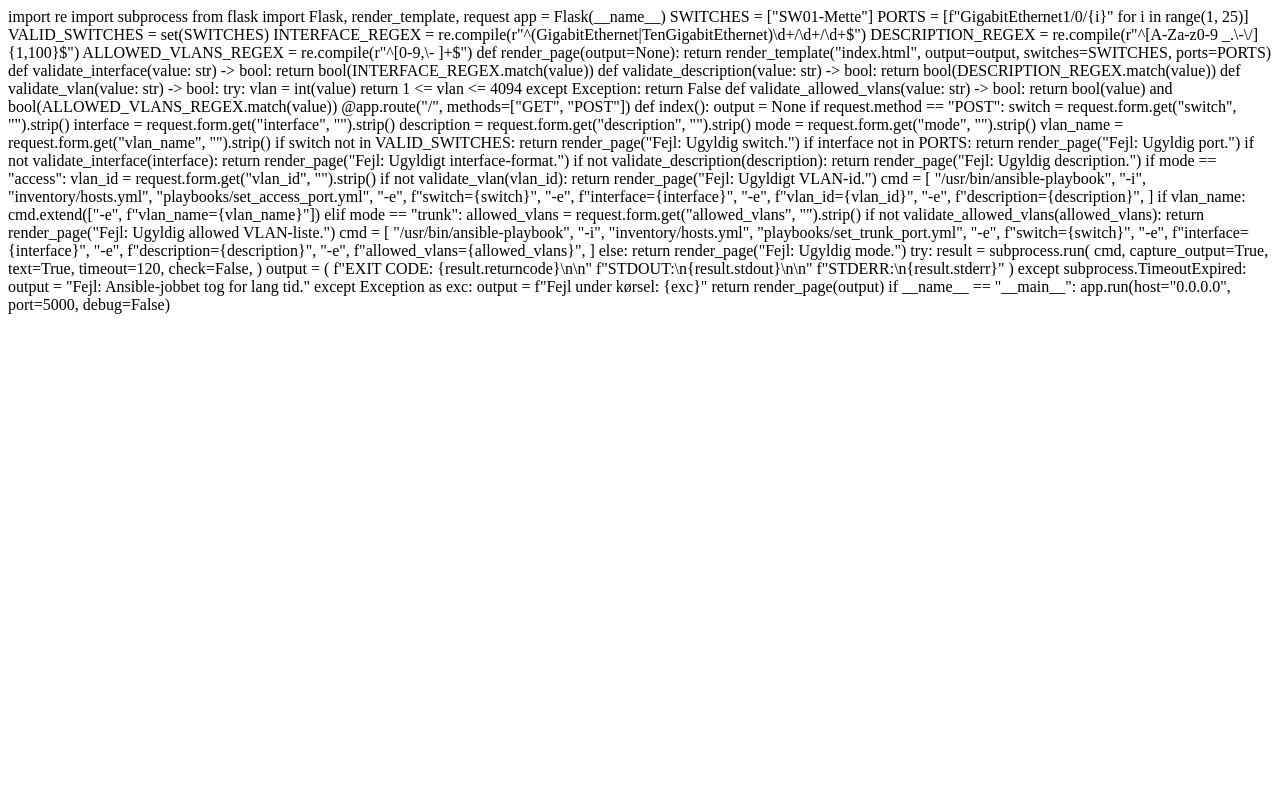
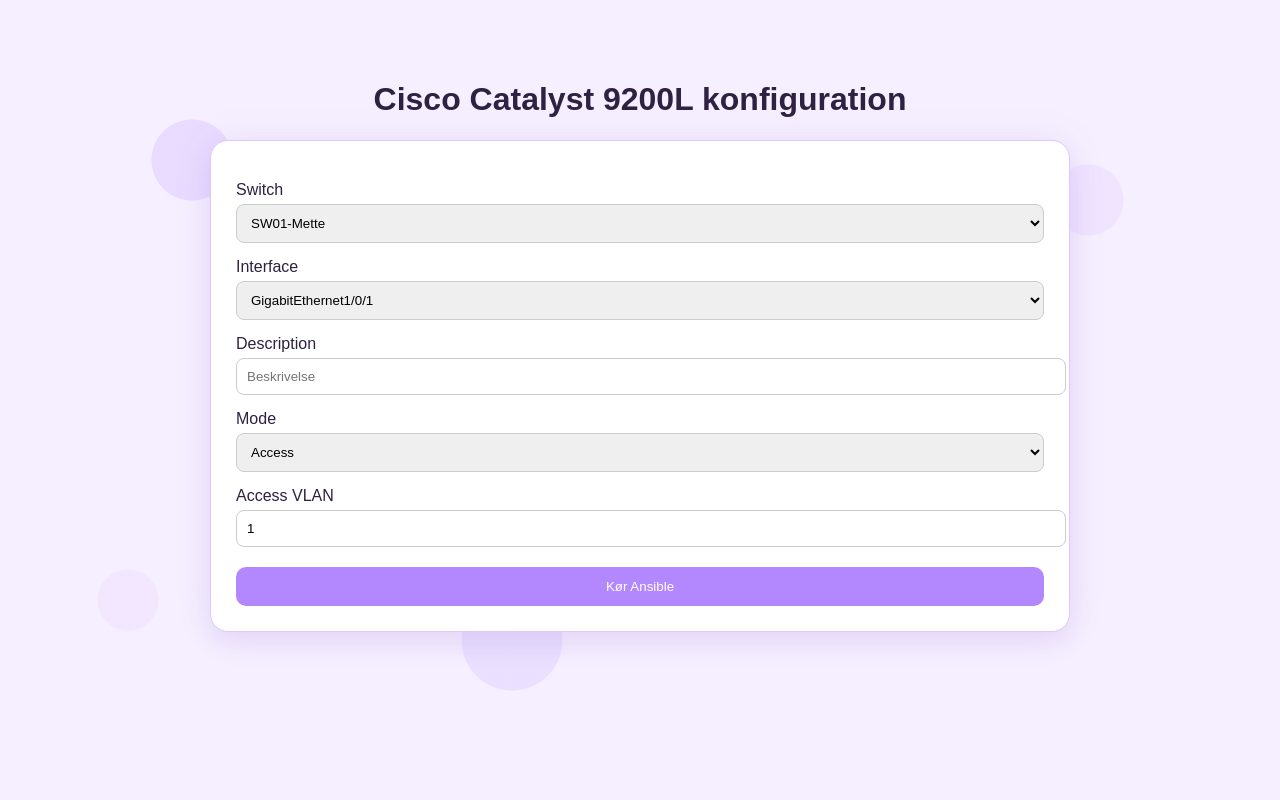
Before and after one commit to mean-pixel/ansibleH4, a Flask app: page / in a window 1280 px wide. Run offline with Flask 3, Linux system fonts and the light colour scheme.

Commit message:
Update index.html

```diff
--- a/switch-web/templates/index.html
+++ b/switch-web/templates/index.html
@@ -1,122 +1,124 @@
-import re
-import subprocess
-from flask import Flask, render_template, request
+<!DOCTYPE html>
+<html>
+<head>
+    <title>Cisco Switch Config</title>
 
-app = Flask(__name__)
+    <style>
+        body {
+            font-family: Arial, sans-serif;
+            background: #f6efff;
+            color: #2f2142;
+            max-width: 860px;
+            margin: 40px auto;
+            padding: 20px;
 
-SWITCHES = ["SW01-Mette"]
-PORTS = [f"GigabitEthernet1/0/{i}" for i in range(1, 25)]
+            /* 🌸 Blomster overlay */
+            background-image:
+                radial-gradient(circle at 15% 20%, rgba(170, 130, 255, 0.18) 0 40px, transparent 41px),
+                radial-gradient(circle at 85% 25%, rgba(200, 160, 255, 0.14) 0 35px, transparent 36px),
+                radial-gradient(circle at 40% 80%, rgba(150, 110, 255, 0.12) 0 50px, transparent 51px),
+                radial-gradient(circle at 70% 70%, rgba(180, 140, 255, 0.10) 0 45px, transparent 46px),
+                radial-gradient(circle at 10% 75%, rgba(210, 170, 255, 0.12) 0 30px, transparent 31px);
 
-VALID_SWITCHES = set(SWITCHES)
-INTERFACE_REGEX = re.compile(r"^(GigabitEthernet|TenGigabitEthernet)\d+/\d+/\d+$")
-DESCRIPTION_REGEX = re.compile(r"^[A-Za-z0-9 _.\-\/]{1,100}$")
-ALLOWED_VLANS_REGEX = re.compile(r"^[0-9,\- ]+$")
+            background-attachment: fixed;
+        }
 
+        h1 {
+            text-align: center;
+        }
 
-def render_page(output=None):
-    return render_template("index.html", output=output, switches=SWITCHES, ports=PORTS)
+        .card {
+            background: white;
+            padding: 25px;
+            border-radius: 18px;
+            box-shadow:
+                0 10px 28px rgba(114, 74, 180, 0.12),
+                0 0 40px rgba(170, 130, 255, 0.08);
+            border: 1px solid #ddc8ff;
+        }
 
+        label {
+            display: block;
+            margin-top: 15px;
+        }
 
-def validate_interface(value: str) -> bool:
-    return bool(INTERFACE_REGEX.match(value))
+        input, select {
+            width: 100%;
+            padding: 10px;
+            margin-top: 5px;
+            border-radius: 8px;
+            border: 1px solid #ccc;
+        }
 
+        button {
+            margin-top: 20px;
+            width: 100%;
+            padding: 12px;
+            background: #b388ff;
+            color: white;
+            border: none;
+            border-radius: 10px;
+            cursor: pointer;
+        }
 
-def validate_description(value: str) -> bool:
-    return bool(DESCRIPTION_REGEX.match(value))
+        button:hover {
+            background: #9c6eff;
+        }
 
+        .result {
+            margin-top: 20px;
+            background: black;
+            color: #00ff88;
+            padding: 15px;
+            border-radius: 10px;
+            font-family: monospace;
+        }
+    </style>
+</head>
 
-def validate_vlan(value: str) -> bool:
-    try:
-        vlan = int(value)
-        return 1 <= vlan <= 4094
-    except Exception:
-        return False
+<body>
 
+    <h1>Cisco Catalyst 9200L konfiguration</h1>
 
-def validate_allowed_vlans(value: str) -> bool:
-    return bool(value) and bool(ALLOWED_VLANS_REGEX.match(value))
+    <div class="card">
+        <form method="post">
 
+            <label>Switch</label>
+            <select name="switch">
+                <option value="SW01-Mette">SW01-Mette</option>
+            </select>
 
-@app.route("/", methods=["GET", "POST"])
-def index():
-    output = None
+            <label>Interface</label>
+            <select name="interface">
+                {% for i in range(1,25) %}
+                    <option value="GigabitEthernet1/0/{{i}}">
+                        GigabitEthernet1/0/{{i}}
+                    </option>
+                {% endfor %}
+            </select>
 
-    if request.method == "POST":
-        switch = request.form.get("switch", "").strip()
-        interface = request.form.get("interface", "").strip()
-        description = request.form.get("description", "").strip()
-        mode = request.form.get("mode", "").strip()
-        vlan_name = request.form.get("vlan_name", "").strip()
+            <label>Description</label>
+            <input type="text" name="description" placeholder="Beskrivelse">
 
-        if switch not in VALID_SWITCHES:
-            return render_page("Fejl: Ugyldig switch.")
+            <label>Mode</label>
+            <select name="mode">
+                <option value="access">Access</option>
+                <option value="trunk">Trunk</option>
+            </select>
 
-        if interface not in PORTS:
-            return render_page("Fejl: Ugyldig port.")
+            <label>Access VLAN</label>
+            <input type="number" name="vlan_id" value="1">
 
-        if not validate_interface(interface):
-            return render_page("Fejl: Ugyldigt interface-format.")
+            <button type="submit">Kør Ansible</button>
 
-        if not validate_description(description):
-            return render_page("Fejl: Ugyldig description.")
+        </form>
+    </div>
 
-        if mode == "access":
-            vlan_id = request.form.get("vlan_id", "").strip()
+    {% if output %}
+    <div class="result">
+        {{ output }}
+    </div>
+    {% endif %}
 
-            if not validate_vlan(vlan_id):
-                return render_page("Fejl: Ugyldigt VLAN-id.")
-
-            cmd = [
-                "/usr/bin/ansible-playbook",
-                "-i", "inventory/hosts.yml",
-                "playbooks/set_access_port.yml",
-                "-e", f"switch={switch}",
-                "-e", f"interface={interface}",
-                "-e", f"vlan_id={vlan_id}",
-                "-e", f"description={description}",
-            ]
-
-            if vlan_name:
-                cmd.extend(["-e", f"vlan_name={vlan_name}"])
-
-        elif mode == "trunk":
-            allowed_vlans = request.form.get("allowed_vlans", "").strip()
-
-            if not validate_allowed_vlans(allowed_vlans):
-                return render_page("Fejl: Ugyldig allowed VLAN-liste.")
-
-            cmd = [
-                "/usr/bin/ansible-playbook",
-                "-i", "inventory/hosts.yml",
-                "playbooks/set_trunk_port.yml",
-                "-e", f"switch={switch}",
-                "-e", f"interface={interface}",
-                "-e", f"description={description}",
-                "-e", f"allowed_vlans={allowed_vlans}",
-            ]
-        else:
-            return render_page("Fejl: Ugyldig mode.")
-
-        try:
-            result = subprocess.run(
-                cmd,
-                capture_output=True,
-                text=True,
-                timeout=120,
-                check=False,
-            )
-            output = (
-                f"EXIT CODE: {result.returncode}\n\n"
-                f"STDOUT:\n{result.stdout}\n\n"
-                f"STDERR:\n{result.stderr}"
-            )
-        except subprocess.TimeoutExpired:
-            output = "Fejl: Ansible-jobbet tog for lang tid."
-        except Exception as exc:
-            output = f"Fejl under kørsel: {exc}"
-
-    return render_page(output)
-
-
-if __name__ == "__main__":
-    app.run(host="0.0.0.0", port=5000, debug=False)
+</body>
+</html>
```
